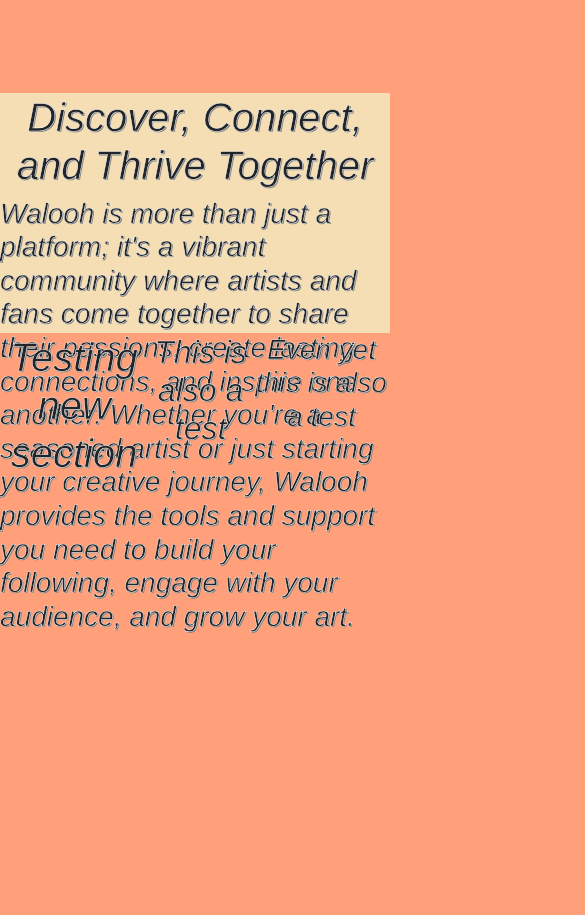
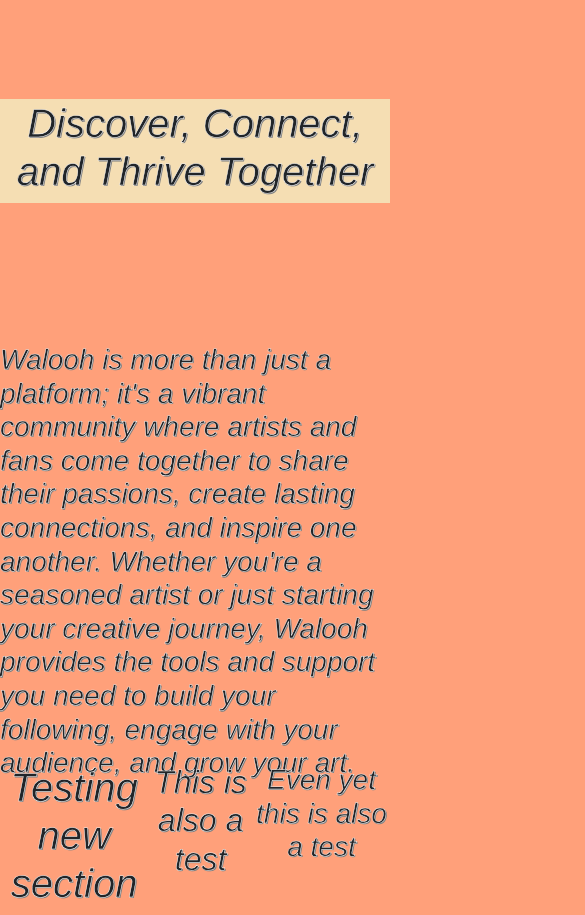
Before and after one commit to kelving123/Walooh, a plain HTML site: page index.html in a window 390 px wide. Shown: the part 777-1692 px from the top of the page, 585 px wide, since content can reach past the window. Before the commit the page ends 1410 px from the top, so only its background shows below. Drawn offline with nearby package versions, Linux system fonts and the light colour scheme.

Commit message:
refactored media queries to make layout make sense

```diff
--- a/index.html
+++ b/index.html
@@ -72,7 +72,7 @@
     </div>
 
     <div id="section2">
-      <h1>Discover, Connect, and Thrive Together</h1>
+      <h1 id="discover">Discover, Connect, and Thrive Together</h1>
       <h3 id="Ad-Copy-1">
         Walooh is more than just a platform; it's a vibrant community where
         artists and fans come together to share their passions, create lasting
@@ -81,7 +81,6 @@
         support you need to build your following, engage with your audience, and
         grow your art.
       </h3>
-      <h3></h3>
     </div>
     <div id="section3">
       <h1>Testing new section</h1>
--- a/style.css
+++ b/style.css
@@ -90,7 +90,9 @@ button {
 }
 
 @media only screen and (max-width: 480px) {
-
+    .parent{
+      margin: auto;
+    }
 
 
   .headline{
@@ -103,5 +105,28 @@ button {
   form{
     position: sticky;
     margin: auto;
+
+  }
+
+  #discover{
+
+    padding-bottom: 3.5em
+  }
+
+  #Ad-Copy-1{
+
+    padding-bottom: 4em;
+    word-wrap: break-word;
+
+  }
+
+  #section2{
+    height: 6.5em;
+
+  }
+
+  #section3{
+    margin-top: 35em;
+
   }
 }
```
